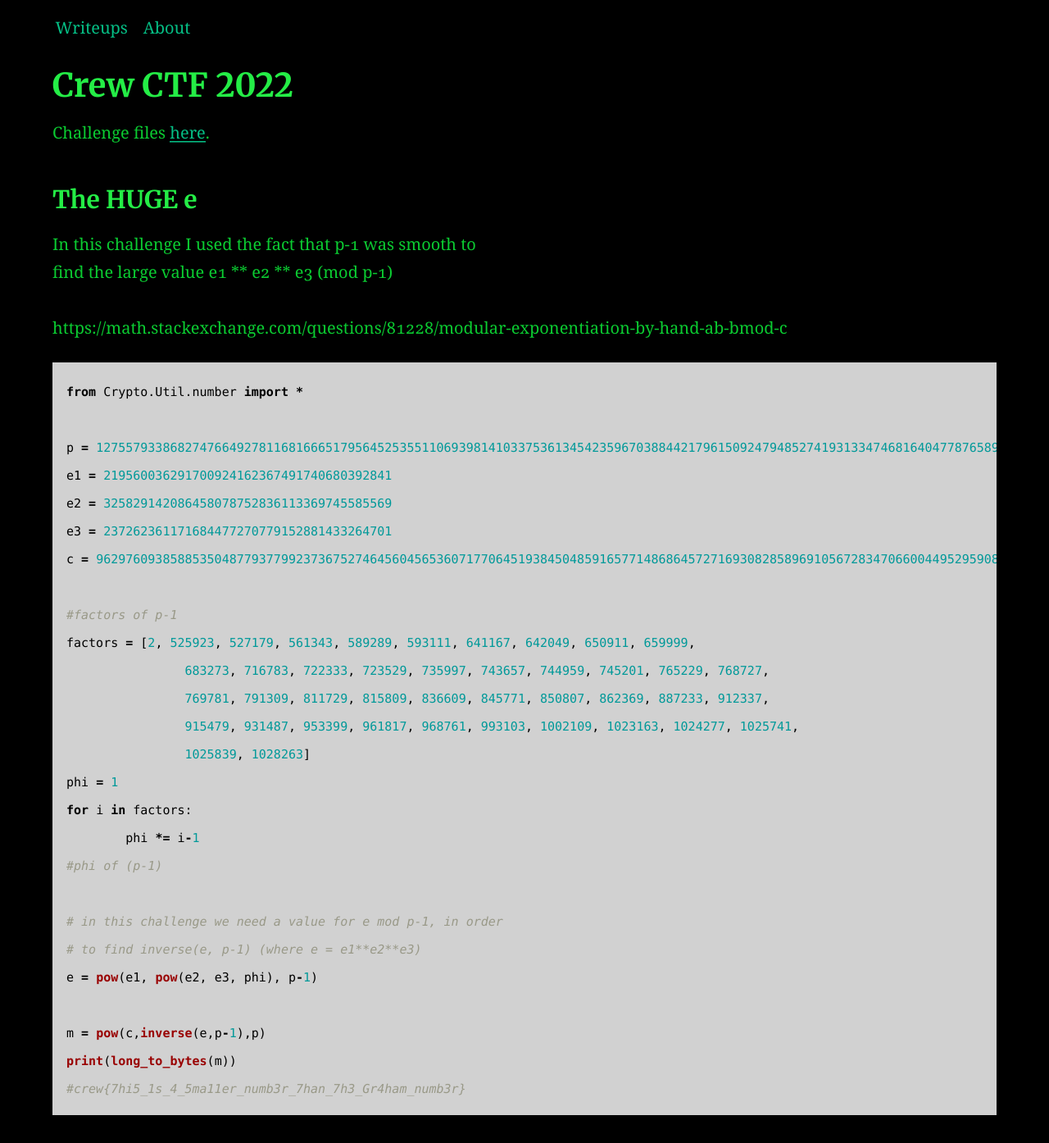
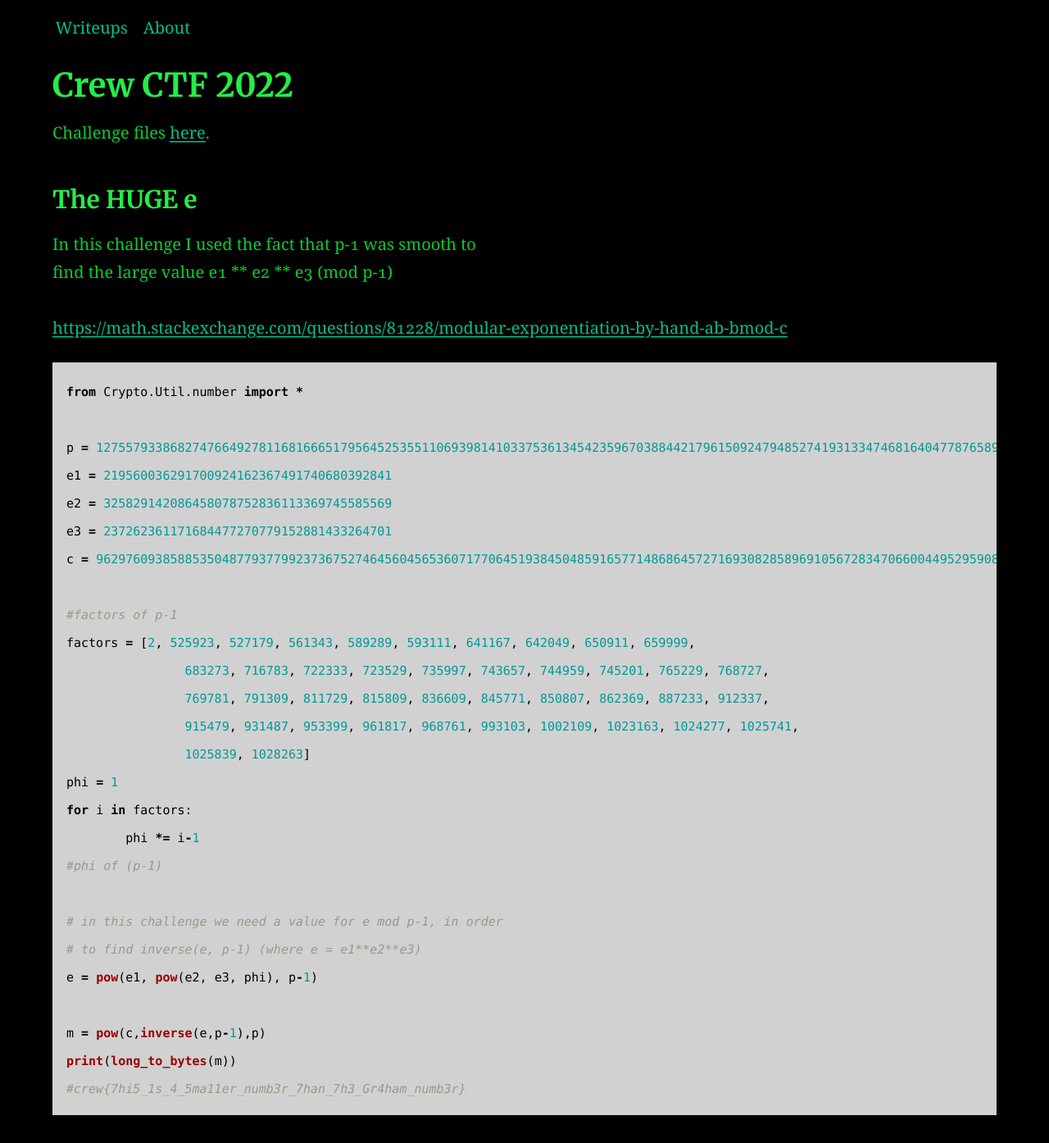
Before and after one commit to AC01010/Connor-McCartney.github.io, a Jekyll site: the page built from _posts/2012-12-27-crew-ctf-2022.md, in a window 1280 px wide. Shown: the whole page at 82% size. Built offline with Jekyll 4.4.1, drawn with Linux system fonts in a browser that asks for light colours.

Commit message:
Update 2012-12-27-crew-ctf-2022.md

````diff
--- a/_posts/2012-12-27-crew-ctf-2022.md
+++ b/_posts/2012-12-27-crew-ctf-2022.md
@@ -13,7 +13,7 @@
 In this challenge I used the fact that p-1 was smooth to <br>
 find the large value e1 ** e2 ** e3 (mod p-1)
 
-https://math.stackexchange.com/questions/81228/modular-exponentiation-by-hand-ab-bmod-c
+<https://math.stackexchange.com/questions/81228/modular-exponentiation-by-hand-ab-bmod-c>
 
 ```python
 from Crypto.Util.number import *
````
